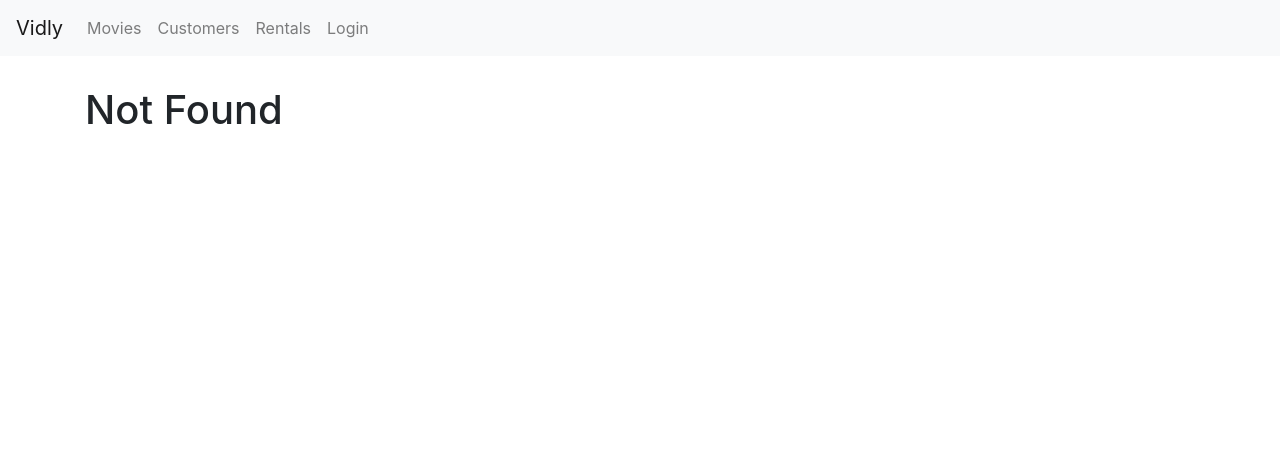
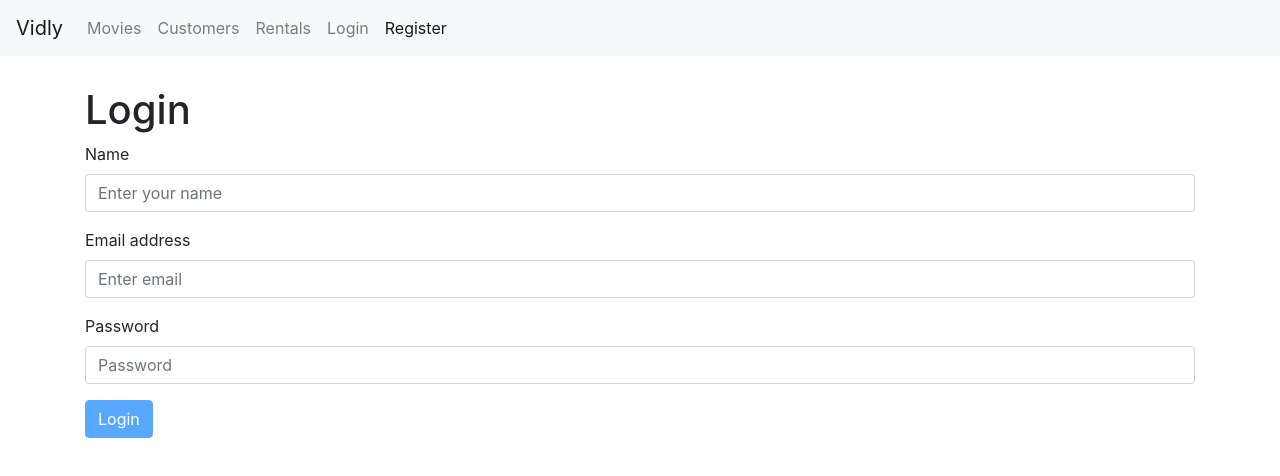
Before and after one commit to rnkoaa/learn-react, a React (Create React App) app in the folder vidly/: page /register in a window 1280 px wide. Before the commit this address led to /not-found. Shown: the top 476 px of the page. Built offline with nearby package versions, Linux system fonts and the light colour scheme.

Commit message:
Register Form

```diff
--- a/vidly/src/App.js
+++ b/vidly/src/App.js
@@ -10,6 +10,7 @@ import NavBar from "./components/navbar";
 
 import MovieForm from './components/movie-form';
 import LoginForm from "./components/login-form";
+import RegisterForm from "./components/register-form";
 import "./App.css";
 class App extends Component {
   render() {
@@ -21,6 +22,7 @@ class App extends Component {
 
           <Switch>
             <Route path="/login" component={LoginForm} />
+            <Route path="/register" component={RegisterForm} />
             <Route path="/movies/:id" component={MovieForm} />
             <Route path="/movies" component={Movies} />
             <Route path="/customers" component={Customers} />
--- a/vidly/src/components/navbar.jsx
+++ b/vidly/src/components/navbar.jsx
@@ -40,6 +40,11 @@ const NavBar = () => {
               Login
             </NavLink>
           </li>
+          <li className="nav-item">
+            <NavLink className="nav-link" to="/register">
+              Register
+            </NavLink>
+          </li>
         </ul>
       </div>
     </nav>
--- /dev/null
+++ b/vidly/src/components/register-form.jsx
@@ -0,0 +1,102 @@
+import React from "react";
+import Joi from "joi-browser";
+import { validate } from "../services/validator-service";
+import Form from "./common/forms";
+
+class RegisterForm extends Form {
+  state = {
+    data: {
+      accountName: "",
+      username: "",
+      password: ""
+    },
+    errors: {}
+  };
+
+  schema = {
+    username: Joi.string()
+      .required()
+      .label("Username"),
+    accountName: Joi.string()
+      .required()
+      .label("Name"),
+    password: Joi.string()
+      .required()
+      .label("Password")
+  };
+
+  doSubmit = () => {
+    console.log("Submitted.", this.state.data);
+  };
+
+  render() {
+    const { data, errors } = this.state;
+    return (
+      <div>
+        <h1>Login</h1>
+        <form onSubmit={this.onSubmit}>
+          <div className="form-group">
+            <label htmlFor="accountName">Name</label>
+            <input
+              type="text"
+              value={data.accountName}
+              onChange={this.onValueChange}
+              className="form-control"
+              id="accountName"
+              name="accountName"
+              aria-describedby="accountName"
+              placeholder="Enter your name"
+            />
+            {errors.accountName && (
+              <small id="accountNameHelp" className="form-text text-muted alert alert-danger">
+                {errors.accountName}
+              </small>
+            )}
+          </div>
+          <div className="form-group">
+            <label htmlFor="username">Email address</label>
+            <input
+              type="email"
+              value={data.username}
+              onChange={this.onValueChange}
+              className="form-control"
+              id="username"
+              name="username"
+              aria-describedby="emailHelp"
+              placeholder="Enter email"
+            />
+            {errors.username && (
+              <small id="emailHelp" className="form-text text-muted alert alert-danger">
+                {errors.username}
+              </small>
+            )}
+          </div>
+          <div className="form-group">
+            <label htmlFor="password">Password</label>
+            <input
+              value={data.password}
+              type="password"
+              name="password"
+              onChange={this.onValueChange}
+              className="form-control"
+              id="password"
+              placeholder="Password"
+            />
+            {errors.password && (
+              <small id="emailHelp" className="form-text text-muted alert alert-danger">
+                {errors.password}
+              </small>
+            )}
+          </div>
+          <div className="form-group">
+            <button disabled={validate(data, this.schema)} className="btn btn-primary">
+              Login
+            </button>
+          </div>
+        </form>
+      </div>
+    );
+  }
+}
+
+export default RegisterForm;
```
